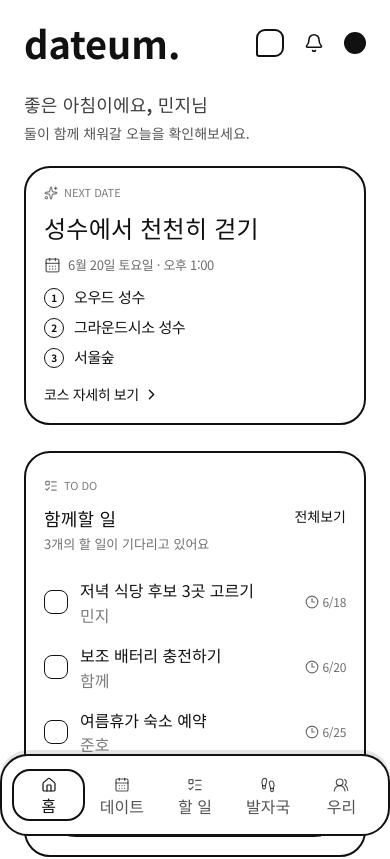
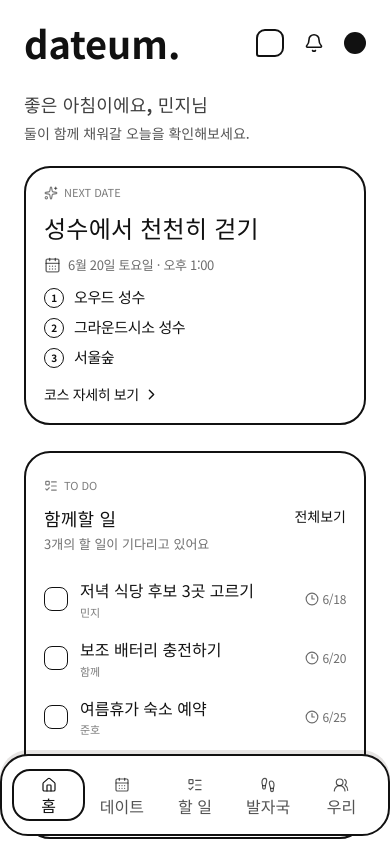
Before and after one commit to yejinrla/dateum, a React (Vite) app: page / in a window 390 px wide. Shown: the top 859 px of the page. Built offline with nearby package versions, Linux system fonts and the light colour scheme; a web font is replaced by a local one.

Commit message:
Reduce assignee tag font size in phone theme
Co-Authored-By: Claude Sonnet 4.6 <noreply@anthropic.com>
Claude-Session: https://claude.ai/code/session_013Woxhh4B5uZeA6K4TG5XbK

```diff
--- a/src/styles.css
+++ b/src/styles.css
@@ -2657,13 +2657,16 @@ body {
   line-height: 1.18;
 }
 
-.assignee,
-.assignee.pink,
 .status,
 .detail-title-actions > strong,
 .course-detail-status,
 .place-chips span {
   font-size: 16px;
+}
+
+.assignee,
+.assignee.pink {
+  font-size: 11px;
 }
 
 .add-row-button,
```
